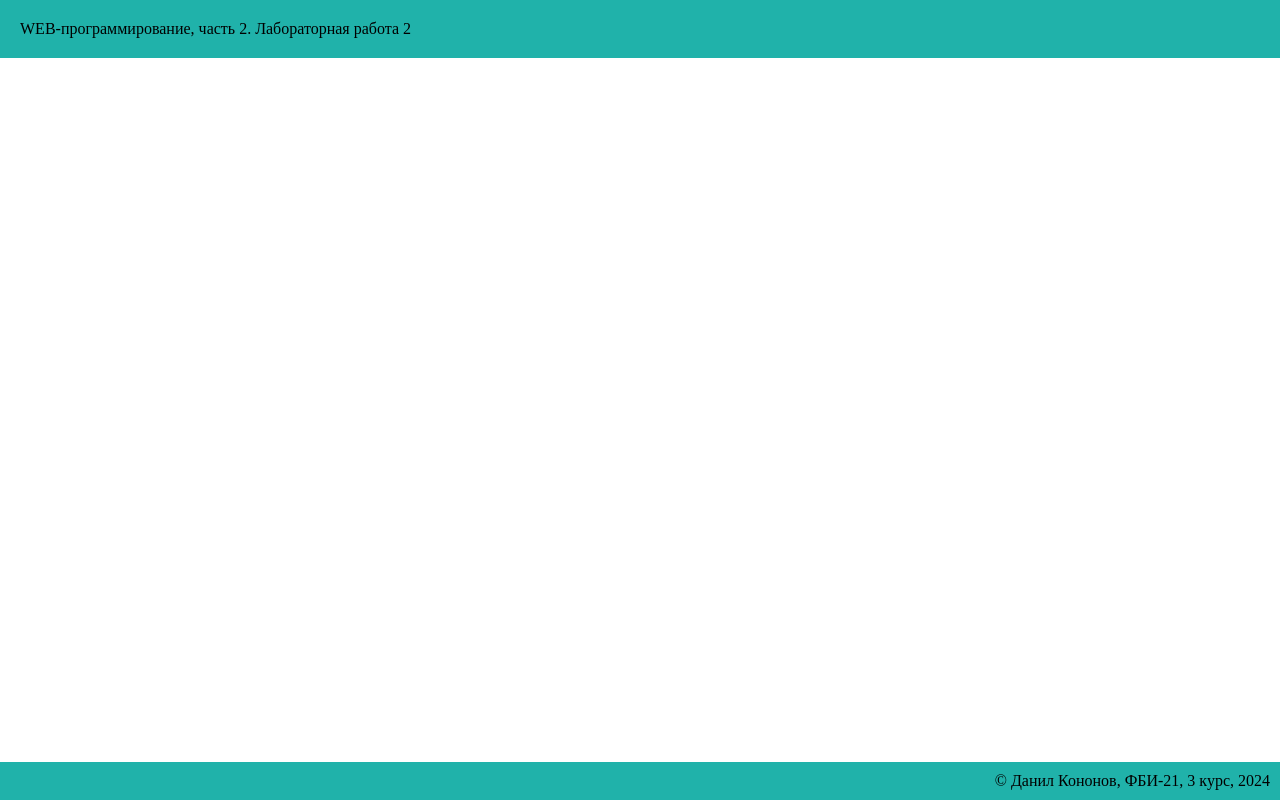
After one commit to DanyaKononov/web-programming-labs-2, a Flask app: page /lab2/ in a window 1280 px wide. The commit adds this page. Run offline with Flask 3, Linux system fonts and the light colour scheme.

Commit message:
Наследование шаблонов

```diff
--- a/app.py
+++ b/app.py
@@ -295,3 +295,7 @@ def example():
               {'name': 'Манго', 'price': 321},
              ]
     return render_template('example.html', name=name, lab_num=lab_num, group=group, course=course, fruits=fruits)
+
+@app.route('/lab2/')
+def lab2():
+    return render_template('lab2.html')
--- /dev/null
+++ b/templates/base.html
@@ -0,0 +1,20 @@
+<!DOCTYPE html>
+<html lang="en">
+<head>
+    <meta charset="UTF-8">
+    <meta name="viewport" content="width=device-width, initial-scale=1.0">
+    <link rel="stylesheet" href="{{ url_for('static', filename='main.css') }}">
+    <title>Данил Кононов. {% block lab %}{% endblock %}</title>
+</head>
+<body>
+    <header>
+        WEB-программирование, часть 2. {{ self.lab() }}
+    </header>
+    <main>
+        {% block main %}{% endblock %}
+    </main>
+    <footer>
+        &copy; Данил Кононов, ФБИ-21, 3 курс, 2024
+    </footer>
+</body>
+</html>
--- a/templates/example.html
+++ b/templates/example.html
@@ -20,7 +20,7 @@
 
         <ul>
             {% for f in fruits %}
-            <li>{{ loop.index }} - {{ f.name }}: {{ f.price }} &#x20bd;</li>
+            <li>{{ loop.index }} -  {{ f.name }}: {{ f.price }} &#x20bd;</li>
             {% endfor %}
         </ul>
 
--- /dev/null
+++ b/templates/lab2.html
@@ -0,0 +1,2 @@
+{% extends "base.html" %}
+{% block lab %} Лабораторная работа 2{% endblock %}
```
